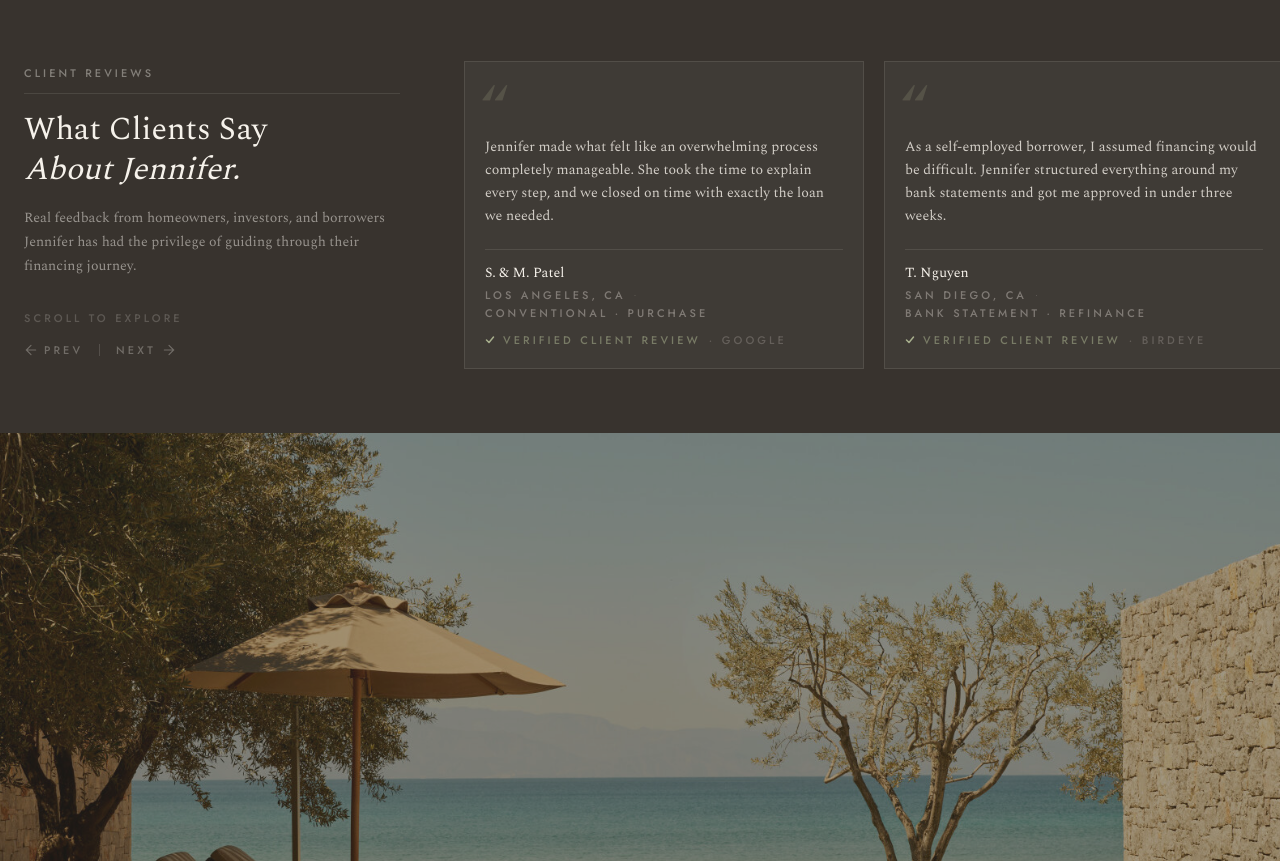
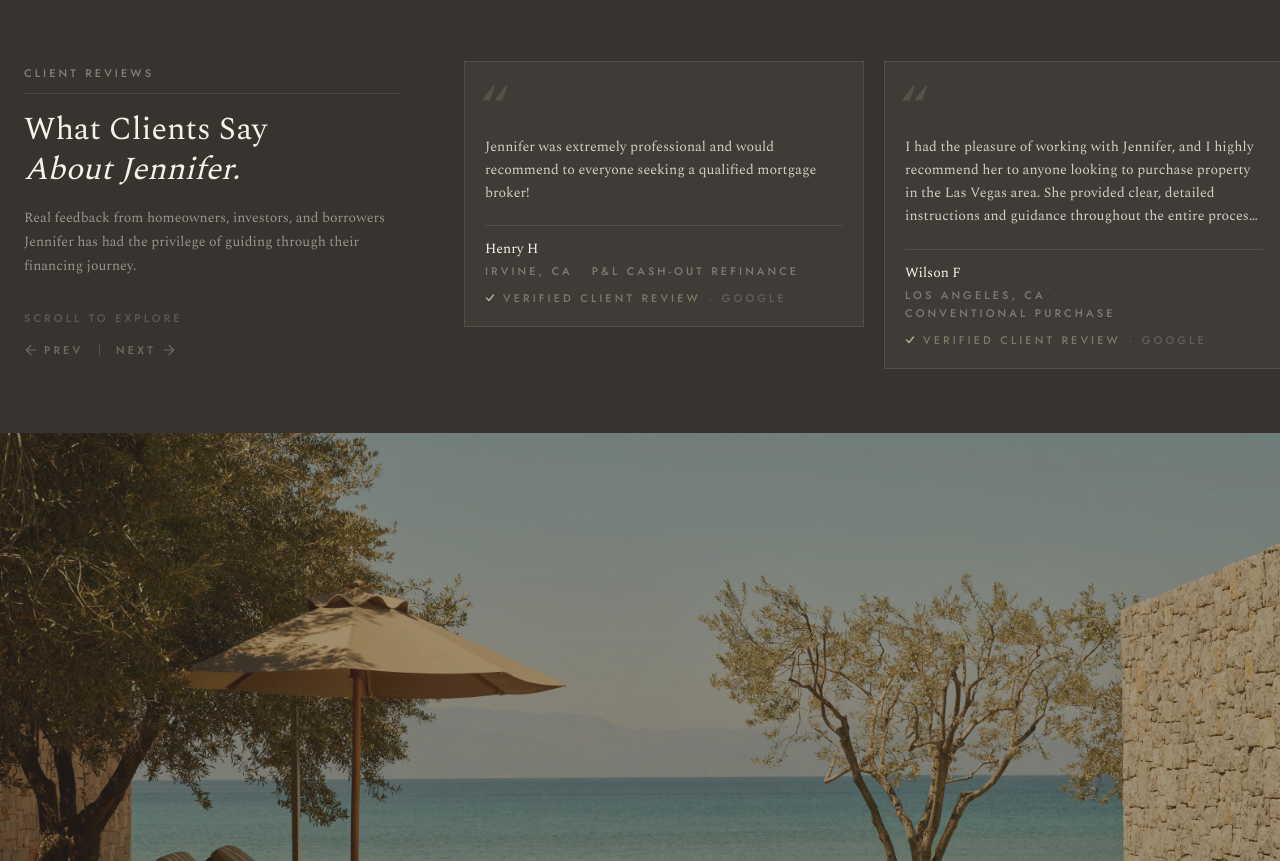
Before and after one commit to jenncko/koast-capital, a Next.js app: page / in a window 1280 px wide. Shown: the part 3060-3921 px from the top of the page. Built offline with nearby package versions, Linux system fonts and the light colour scheme.

Commit message:
Update client reviews section with verified testimonials

```diff
--- a/components/ClientReviews.tsx
+++ b/components/ClientReviews.tsx
@@ -3,57 +3,54 @@
 import { useRef } from 'react'
 import { motion } from 'framer-motion'
 
-// TODO: Replace these placeholder reviews with actual Birdeye / Experience.com client reviews.
-// Each object maps to one card in the horizontal scroll track.
-// Fields: quote (required), reviewer (required), location (optional), loanType (optional), source (optional).
 const reviews = [
   {
     quote:
-      'Jennifer made what felt like an overwhelming process completely manageable. She took the time to explain every step, and we closed on time with exactly the loan we needed.',
-    reviewer: 'S. & M. Patel',
-    location: 'Los Angeles, CA',
-    loanType: 'Conventional · Purchase',
+      'Jennifer was extremely professional and would recommend to everyone seeking a qualified mortgage broker!',
+    reviewer: 'Henry H',
+    location: 'Irvine, CA',
+    loanType: 'P&L Cash-Out Refinance',
     source: 'Google',
   },
   {
     quote:
-      'As a self-employed borrower, I assumed financing would be difficult. Jennifer structured everything around my bank statements and got me approved in under three weeks.',
-    reviewer: 'T. Nguyen',
-    location: 'San Diego, CA',
-    loanType: 'Bank Statement · Refinance',
-    source: 'Birdeye',
+      'I had the pleasure of working with Jennifer, and I highly recommend her to anyone looking to purchase property in the Las Vegas area. She provided clear, detailed instructions and guidance throughout the entire process, ensuring I understood how and when the mortgage would be handled. Her professionalism and expertise made the entire experience seamless. If you\'re considering purchasing property in Vegas, she\'s definitely the loan officer to trust!',
+    reviewer: 'Wilson F',
+    location: 'Los Angeles, CA',
+    loanType: 'Conventional Purchase',
+    source: 'Google',
   },
   {
     quote:
-      'Jennifer guided us through the purchase of our first investment property with patience and real expertise. She found a DSCR solution that fit our situation perfectly.',
-    reviewer: 'R. & C. Kim',
-    location: 'Las Vegas, NV',
-    loanType: 'DSCR · Purchase',
-    source: 'Birdeye',
-  },
-  {
-    quote:
-      'The level of service Jennifer provides is unmatched. She was available, transparent, and genuinely invested in finding the right financing — not just the fastest close.',
-    reviewer: 'D. Harrison',
+      'Very knowledgeable, knows the market well, and understands which loan products best fit your individual situation.',
+    reviewer: 'Sheila K',
     location: 'Scottsdale, AZ',
-    loanType: 'Jumbo · Purchase',
+    loanType: 'DSCR Cash-Out Refinance',
     source: 'Experience.com',
   },
   {
     quote:
-      'Jennifer was recommended by a colleague, and I understand why. She handled a complex situation with care and brought our loan to the finish line when another lender had given up.',
-    reviewer: 'A. Morales',
-    location: 'Seattle, WA',
-    loanType: 'Bank Statement · Purchase',
-    source: 'Google',
+      'Jennifer is an excellent, positive, open-minded, and determined professional who was able to help us navigate through a series of fairly complex loan options, forms, and qualification processes. She helped us achieve the result we were looking for: a beautiful new home in an exciting neighborhood. She was always available to answer questions, explain each step, and help us through the home-buying process.',
+    reviewer: 'Talbot S',
+    location: 'Henderson, NV',
+    loanType: 'P&L Purchase',
+    source: 'Experience.com',
   },
   {
     quote:
-      'Professional, knowledgeable, and genuinely caring. Jennifer treated our situation like a priority from day one. We could not have asked for a better experience.',
-    reviewer: 'L. & J. Thompson',
-    location: 'Newport Beach, CA',
-    loanType: 'Conventional · Refinance',
-    source: 'Birdeye',
+      'Jennifer was amazing! She was extremely helpful, knowledgeable, and responsive throughout the process. No question was too small, and her communication was always thorough and detailed. I would gladly recommend Jennifer to my family and friends and look forward to working with her again.',
+    reviewer: 'Thuong V',
+    location: 'San Jose, CA',
+    loanType: 'Jumbo Purchase',
+    source: 'Experience.com',
+  },
+  {
+    quote:
+      'I recently obtained a HELOC through Jennifer and was very impressed by her professionalism and attention to detail. She kept me informed every step of the way and went above and beyond to ensure a smooth process. I truly appreciate her hard work and would confidently recommend her to anyone seeking mortgage financing.',
+    reviewer: 'Troy S',
+    location: 'Scottsdale, AZ',
+    loanType: 'HELOC',
+    source: 'Experience.com',
   },
 ]
 
```
